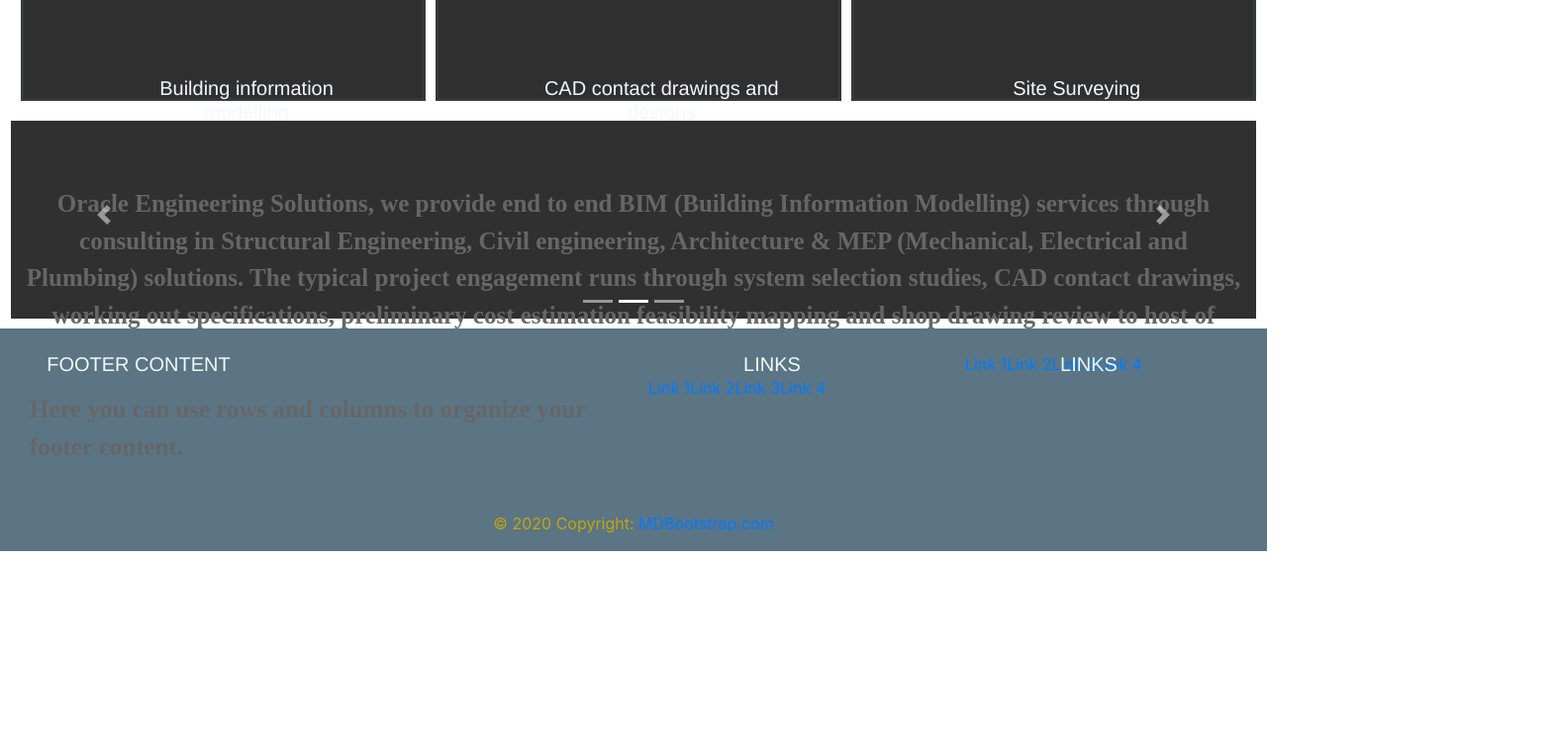
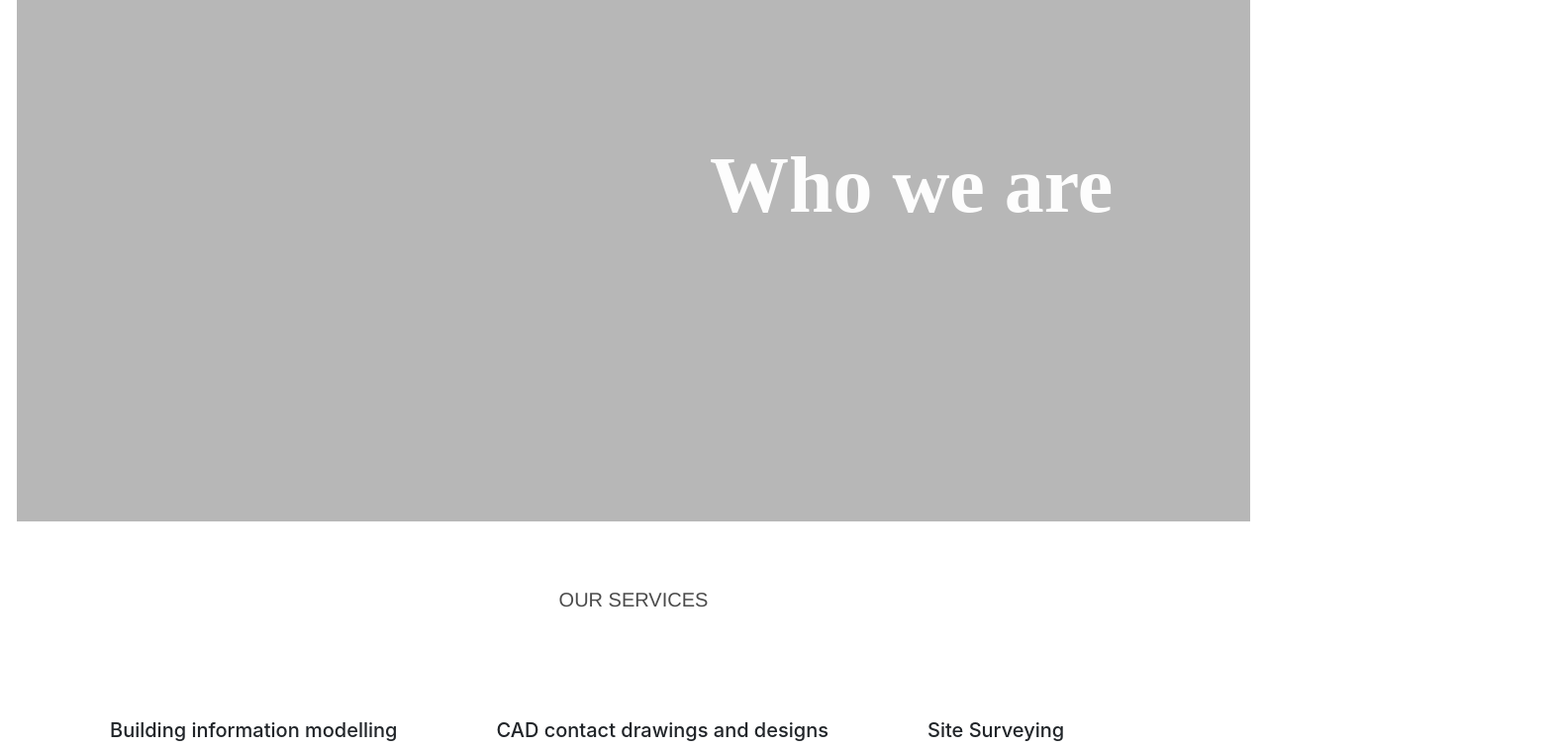
Before and after one commit to abyayabk/oracleConsultancy, a React (Create React App) app: page / in a window 1280 px wide. Shown: the part 1100-1856 px from the top of the page at 99% size, 1575 px wide, since content can reach past the window. Before the commit the page ends 1657 px from the top, so only its background shows below. Built offline with nearby package versions, Linux system fonts and the light colour scheme.

Commit message:
9th commit

```diff
--- a/src/Navbar.css
+++ b/src/Navbar.css
@@ -37,17 +37,15 @@ img{
   font-weight: lighter;
   padding: 15px;
   padding-left: 50px;
+
   }
 
   nav {
     background: rgb(255,255,255);
 background: linear-gradient(90deg, rgba(255,255,255,1) 15%, rgba(175,206,255,0.6110819327731092) 47%, rgba(255,255,255,1) 85%);
-  box-shadow: 0 2px 2px -1px rgba(0, 0, 0, 0.055);
-  display: block;
+
+
   padding: 15px;
-
-  border-width: 5px;
-  border-color: rgba(0, 0, 0, 0.822);
   width: 100%;
   height: 150px;
 }
--- a/src/pages/HomePage.css
+++ b/src/pages/HomePage.css
@@ -1,7 +1,3 @@
-.bg-image{
-  background-color: rgb(224, 211, 211);
-  margin-top: 500px;
-}
 
 h2{
   position: absolute;
@@ -32,6 +28,23 @@ h2{
   width: 550px
 }
 
+.secondSlide{
+  background-color: rgb(0, 0, 0);
+  color: rgb(255, 255, 255);
+  height: fit-content;
+  margin-top: 200px;
+  opacity: 0.6;
+  width: 600px
+}
+
+.secondSlide1{
+  background-color: rgb(0, 0, 0);
+  color: rgb(255, 255, 255);
+  height: fit-content;
+  opacity: 0.6;
+  width: 1000px
+}
+
 
 h1{
   background-color: rgb(255, 255, 255);
@@ -42,6 +55,18 @@ h1{
   height: 250px;
   padding: 0;
   opacity: 0.7;
+
+
+}
+.variant{
+
+  width: auto;
+  height: auto;
+  border-radius: 10px;
+  margin-left: 11px;
+  margin-right: 11px;
+  text-align: center;
+  font-size: 20px;
 
 
 }
@@ -68,29 +93,12 @@ h1 p{
   text-align: center;
 }
 
-.variant{
-
-  width: auto;
-  height: auto;
-  border-radius: 10px;
-  margin-left: 11px;
-  margin-right: 11px;
-  text-align: center;
-  font-size: 20px;
-
-
-}
 
 
 
 
-.container-fluid{
-  opacity: 1;
-  position: relative;
 
-  padding: 0;
 
-}
 
 h3{
 
@@ -122,49 +130,79 @@ h3{
   flex-direction: row;
   border-bottom: black;
 
+}
 
 
 
+.containe {
+  position: relative;
+  margin-top: 50px;
+  padding: 17px;
+}
+
+
+
+.intro{
+  background-color: rgb(252, 252, 252);
+  margin-left: 0%;
+  opacity: 1;
+  display: absolute;
+  width: 100%;
+  height: 700px;
+  transition: .5s ease;
+  backface-visibility: hidden;
+}
+
+.intro2{
+  background-color: rgb(139, 139, 139);
+  margin-left: 0%;
+  opacity: 1;
+  display: absolute;
+  width: 1500px;
+  height: 500px;
+  transition: .5s ease;
+  backface-visibility: hidden;
+}
+
+
+.middle {
+  transition: .5s ease;
+  opacity: 0;
+  position: absolute;
+  top: 50%;
+  left: 50%;
+  transform: translate(-50%, -50%);
+  -ms-transform: translate(-50%, -50%);
+  text-align: center;
+}
+
+
+
+.containe:hover .intro {
+  opacity: 0.3;
+}
+
+.containe:hover .middle {
+  opacity: 1;
+}
+
+.texta {
+  background-color: #777777;
+  height: 700px;
+  width: 1870px;
+  color: rgb(255, 255, 255);
+  font-size: 30px;
+  font-weight: bolder;
+  padding: 16px 32px;
 
 }
 
-.containerHome{
-  width: 100%;
-  height: 250px;
-  padding: 0;
-  position: relative;
-  align-content: center;
-  border: solid;
-  margin-left: 10px;
-  margin-top: 10px;
-  background-color: rgb(26, 25, 25);
-  opacity: 0.9;
-
-
+.black{
+  background-color: rgb(138, 138, 138);
+  height: 100%;
+  padding-left: 700px;
+  padding-top: 300px;
+  opacity: 0.6;
+  font-size: 80px;
+  color: rgb(255, 255, 255);
 }
-
-h5{
-  position: absolute;
-  height: auto;
-  width: 250px;;
-  text-align: center;
-  color: aliceblue;
-  font-family: Helvetica;
-  font-size: 10px;
-}
-
-.h7{
-  background-size: cover;
-  background-color: rgb(49, 48, 48);
-  color: aliceblue;
-  font-family:Helvetica;
-  font-size: 30px;
-  width: 100%;
-  height: 100%;
-  position: absolute;
-  padding: 0;
-  text-align: center;
-  margin-top: 10px;
-
-
-}
--- a/src/pages/HomePage.js
+++ b/src/pages/HomePage.js
@@ -17,7 +17,7 @@ function HomePage()
                          <div className='container-fluid' >
                          <Carousel>
                         <Carousel.Item style={{'height':"700px", width:"100%", marginTop:'10px'}} >
-                        <h2 style={{position:'absolute', fontSize:'80px', zIndex:"1"}}>welcome to Oracle engineering solutions</h2>
+                        <h2 style={{position:'absolute', fontSize:'80px', zIndex:"1", marginBottom:""}}>welcome to Oracle engineering solutions</h2>
                         <h2 style={{position:'absolute', fontSize:'60px', zIndex:"1"}}>
                           <p className="firstSlide">BIM services through consulting in Structural Engineering, Civil engineering, Architecture and </p>
                           <p className="firstSlide1">Mechanical, Electrical and Plumbing solutions</p>
@@ -30,28 +30,45 @@ function HomePage()
                                  </Carousel.Caption>
                                  </Carousel.Item  >
                                  <Carousel.Item style={{'height':"700px", width:"100%", marginTop:'10px'}}>
-                                 <h2 style={{position:'absolute', fontSize:'80px', zIndex:"1"}}>
-                                 <p className="firstSlide1">Interior designs using CAD contact drawings</p>
-                                 <p className="firstSlide1">Our experts can design, manage and work out specifications to fulfil your goals. </p>
-                                   </h2>
+                                 <h2 style={{position:'absolute', fontSize:'60px', zIndex:"1", marginBottom:""}}>our experts can design, manage and work out specification to fulfill your goal</h2>
+                        <h2 style={{position:'absolute', fontSize:'60px', zIndex:"1"}}>
+                          <p className="firstSlide">BIM services through consulting in Structural Engineering, Civil engineering, Architecture and </p>
+                          <p className="firstSlide1">Mechanical, Electrical and Plumbing solutions</p>
+                          </h2>
                                  <img style={{'height':"100%", width:"700px",  opacity:"0.6", zIndex:"-1"}}
                                    className="d-block w-100"
-                                    src={image3}   alt="img" />
+                                    src={image5}   alt="img" />
                                        <Carousel.Caption>
 
                                       </Carousel.Caption>
                                          </Carousel.Item>
                                          <Carousel.Item style={{'height':"700px", width:"100%", marginTop:'10px'}}>
-                                         <h2 style={{position:'absolute', fontSize:'80px', zIndex:"1"}}>hello</h2>
+                                         <h2 style={{position:'absolute', fontSize:'80px', zIndex:"1"}}>our vision</h2>
                                  <img style={{'height':"100%", width:"700px",  opacity:"0.7", zIndex:"-1"}}
                                         className="d-block w-100"
-                                         src={image5}  alt="img" />
+                                         src={image3}  alt="img" />
                                         <Carousel.Caption>
 
                                           </Carousel.Caption>
                                          </Carousel.Item>
                                         </Carousel>
                                 </div>
+
+
+
+
+<div class="containe">
+<div class="intro" style={{width:"100%"}}>
+  <p class="black">Who we are</p>
+  </div>
+  <div class="middle">
+    <div class="texta">Oracle Engineering Solutions, we provide end to end BIM (Building Information Modelling) services through
+     consulting in Structural Engineering, Civil engineering, Architecture & MEP (Mechanical, Electrical and Plumbing) solutions.
+      The typical project engagement runs through system selection studies, CAD contact drawings, working out specifications,
+       preliminary cost estimation feasibility mapping and shop drawing review to host of construction phase services</div>
+  </div>
+</div>
+
 
                                 <div className="colContainer">
 
@@ -74,37 +91,11 @@ function HomePage()
     </div>
 
 
-    <div className='container-fluid2' >
-                         <Carousel>
-                        <Carousel.Item style={{'height':"200px", width:"100%", marginTop:'10px', marginBottom: '20px'}} >
-                       <h7 className="h7" style={{position:'absolute', fontSize:'30px'}}>
-                         <p style={{marginTop: '50px'}}>Who we are</p>
-                         </h7>
-                           <Carousel.Caption >
 
-                                 </Carousel.Caption>
-                                 </Carousel.Item>
-                                 <Carousel.Item style={{'height':"200px", width:"100%", marginTop:'10px', marginBottom: '20px'}}>
-                                 <h7 className="h7" style={{position:'absolute', fontSize:'20px'}}>
-                                 <p style={{marginTop: '50px'}}>Oracle Engineering Solutions, we provide end to end BIM (Building Information Modelling) services through consulting in Structural Engineering, Civil engineering, Architecture & MEP (Mechanical, Electrical and Plumbing) solutions. The typical project engagement runs through system selection studies, CAD contact drawings, working out specifications, preliminary cost estimation feasibility mapping and shop drawing review to host of construction phase services.</p>
-                                 </h7>
+    </div>
 
-                                       <Carousel.Caption>
 
-                                      </Carousel.Caption>
-                                         </Carousel.Item>
-                                         <Carousel.Item style={{'height':"200px", width:"100%", marginTop:'10px', marginBottom: '20px'}}>
-                                 <h7 className="h7" style={{position:'absolute', fontSize:'20px'}}>
-                                 <p style={{marginTop: '50px'}}>Our vision is to be a leader in the sector of building technology and design services in Nepal through innovation and customer satisfaction.</p>
-                                 </h7>
 
-                                        <Carousel.Caption>
-
-                                          </Carousel.Caption>
-                                         </Carousel.Item>
-                                        </Carousel>
-                                </div>
-    </div>
     </div>
 
 );
```
Also changed, not shown: src/pages/Animation.js (added, +17 -0 lines).
